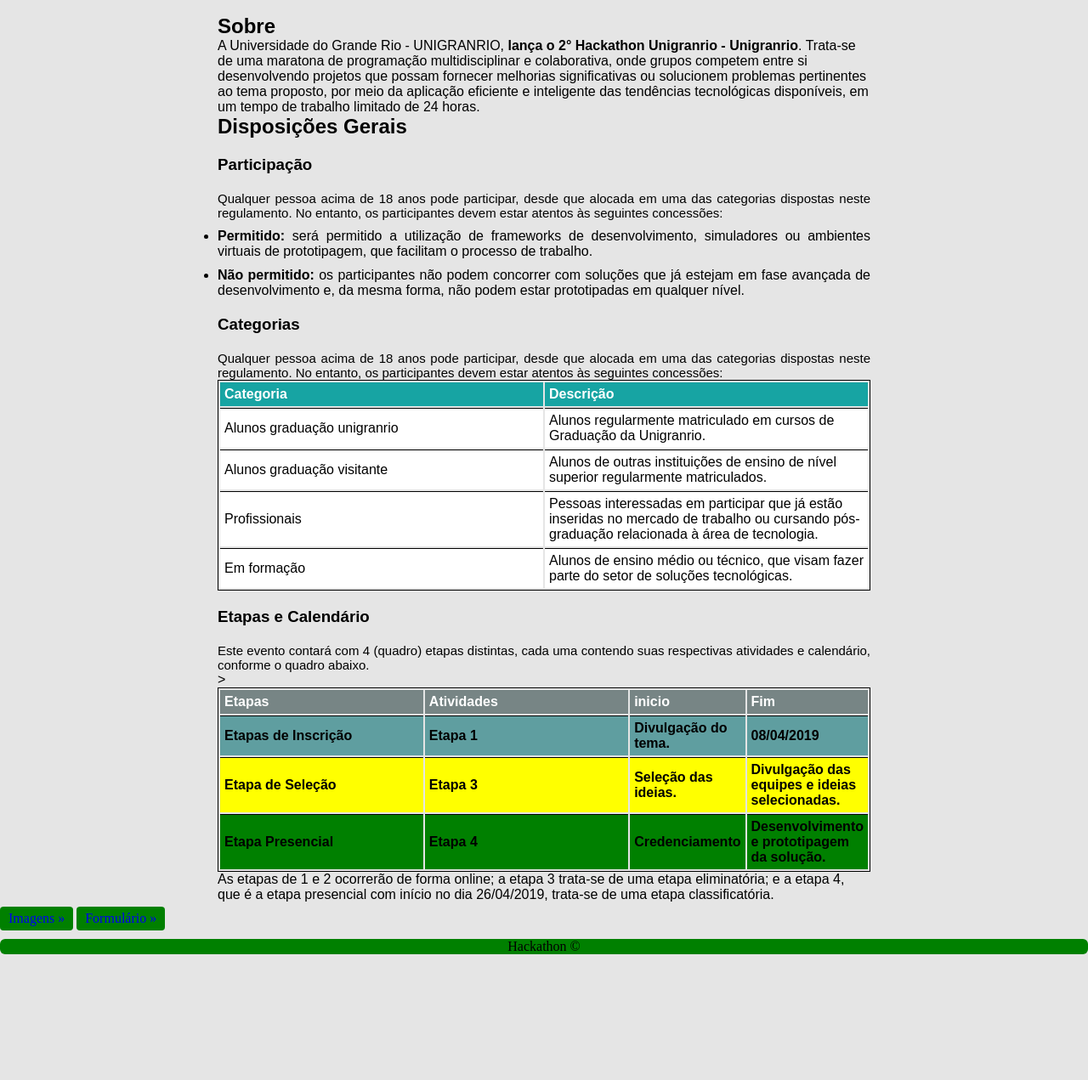
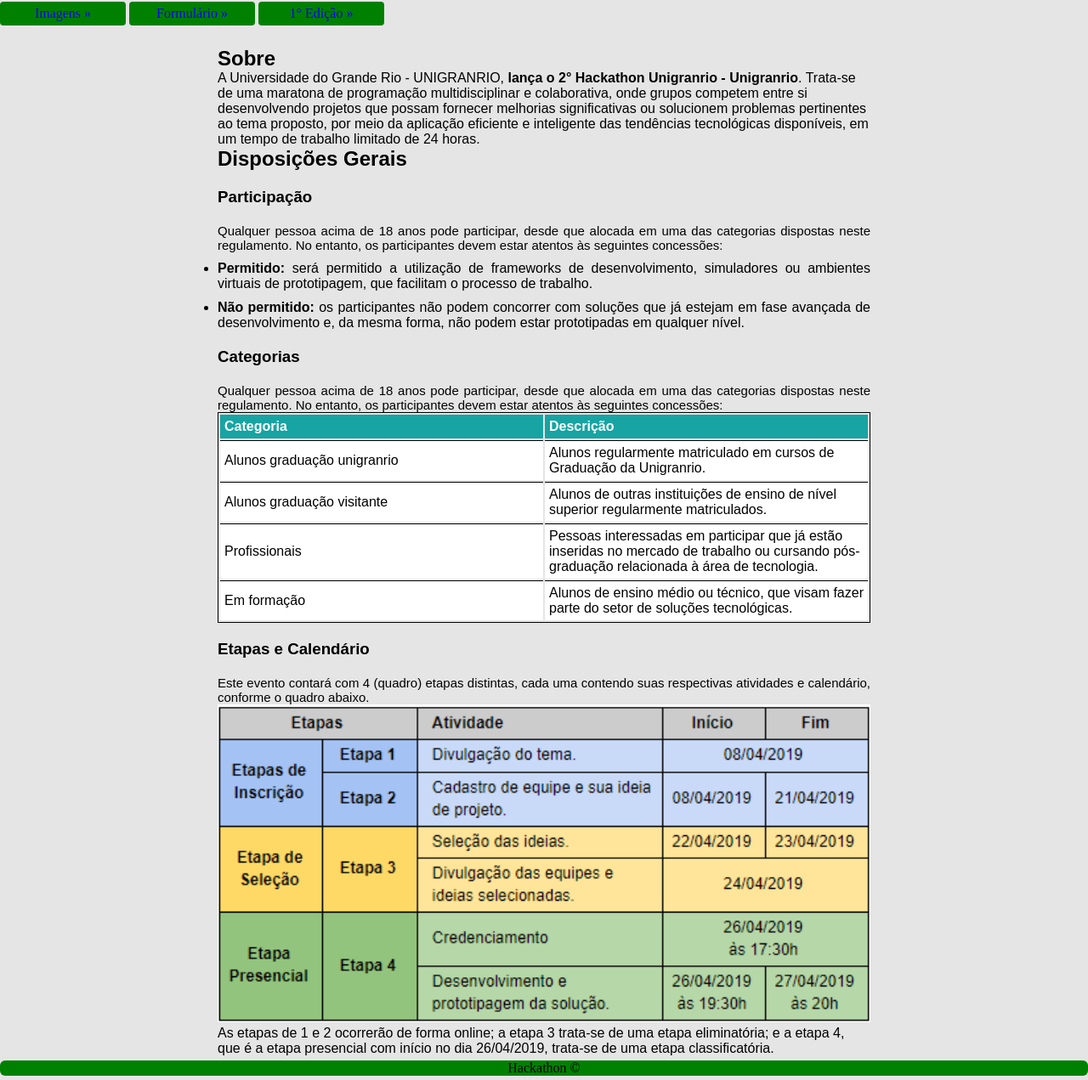
Before and after one commit to Mattqnw/hackhaton-Unigranrio, a plain HTML site: page index.html in a window 1280 px wide. Shown: the part 203-1474 px from the top of the page at 85% size. Before the commit the page ends 1331 px from the top, so only its background shows below. Drawn offline with Linux system fonts and the light colour scheme.

Commit message:
Entrega para o prof Thiago do Hackathon 2° Edição

```diff
--- a/estilos/estilo.css
+++ b/estilos/estilo.css
@@ -118,26 +118,30 @@ tbody tr td{
    border-top: 1px solid black;
 
 }
+/*
 #TB2 tr:nth-child(2){
-   background-color:yellow; /*teste para o proximo*/
+   background-color:yellow;
 }
 
 #TB2 tr:nth-child(3){
-   background-color: green; /*teste para o proximo*/
+   background-color: green;
 }
 
 #TB2 tr:nth-child(1){
-   background-color:cadetblue; /*teste para o proximo*/
+   background-color:cadetblue;
 }
+*/
 a.lk{
 background: green;
- text-decoration: none;
+text-decoration: none;
 border-radius: 4px;
-cursor: pointer;
 padding: 5px 10px;
 display: inline-block;
 border: none;
 margin: 5px 0px;
+text-align: center;
+align-items: center;
+width: 10%;
 }
 footer{
    clear: both;
--- a/estilos/img.css
+++ b/estilos/img.css
@@ -9,14 +9,13 @@ color:red;
  }
 */
 
- #img1{
+ img{
     width: 500px;
-    border-radius: 4px;
     height: 300px;
  }
 
  h1{
-    color: blue;
+    color: white ;;
     background:black;
     text-align: center;
     display: flex;
--- a/index.html
+++ b/index.html
@@ -9,10 +9,13 @@
 </head>
 <body>
     <header>
+        <img src="imagens/hack.png" width="370px" height="120px">
     <h1 id="header-title">2º Hackathon Unigranrio </h1>
       <h2 id="header-subtitle"> 26/04 a 27/04  </h2>
     </header>
-
+    <a class="lk"href="./imagens.html" target="_blank">Imagens &raquo;</a>
+    <a class="lk" href="https://docs.google.com/forms/d/e/1FAIpQLSdJMZlTbEm6bEcaNyFkTQ5Fn1AmwnoiRPkDRrkxVqanQvWaHA/viewform" target="_blank">Formulário &raquo;</a>
+    <a class="lk"href="hackthon.html" target="_blank" >1° Edição &raquo;</a>
    <section class="content-wrapper">
     <h2 class="content-title">
         Sobre
@@ -92,32 +95,12 @@
     </h3>
  <p class="article-text"> Este evento contará com 4 (quadro) etapas distintas, cada uma contendo suas respectivas atividades e calendário, conforme o quadro abaixo.</p>
 
-   <!---><table class="article-table2">
-    <thead>
-        <tr>
-            <td>Etapas</td>
-            <td>Atividades</td>
-            <td>inicio</td>
-            <td>Fim</td>
-        </tr>
-    </thead>
-    <!-->
-    <!--><tbody id="TB2">
-                   <tr><td>Etapas de Inscrição</td><td>Etapa 1</td></td><td>Divulgação do tema.</td></td><td>08/04/2019</td>
-                <tr><td>Etapa de Seleção </td><td>Etapa 3</td> <td>Seleção das ideias.</td>
-                    <td>Divulgação das equipes e ideias selecionadas.</td></tr>
-                    <tr>><td>Etapa Presencial</td><td>Etapa 4</td><td>Credenciamento</td>
-                        <td>Desenvolvimento e prototipagem da solução.</td></tr>
-
-        </tbody>
-      <!-->
+   <img src="imagens/calendar.png " alt="calendário" width="100%">
 
     </table>
 <p>As etapas de 1 e 2 ocorrerão de forma online; a etapa 3 trata-se de uma etapa eliminatória; e a etapa 4, que é a etapa presencial com início no dia 26/04/2019, trata-se de uma etapa classificatória.</p>
 
    </section>
-   <a class="lk"href="./imagens.html" target="_blank">Imagens &raquo;</a>
-   <a class="lk" href="https://docs.google.com/forms/d/e/1FAIpQLSdJMZlTbEm6bEcaNyFkTQ5Fn1AmwnoiRPkDRrkxVqanQvWaHA/viewform" target="_blank">Formulário &raquo;</a>
    <footer>Hackathon &copy;</footer>
 </body>
 </html>
```
Also changed, not shown: hackthon.html (added, +13 -0 lines), imagens.html (+3 -1 lines), imagens/ban.jpg (added), imagens/calendar.png (added), imagens/hack.png (added), imagens/hackathon-caxias-12.jpg (added), imagens/hackathon-caxias-33.jpg (added), 1 other file.
